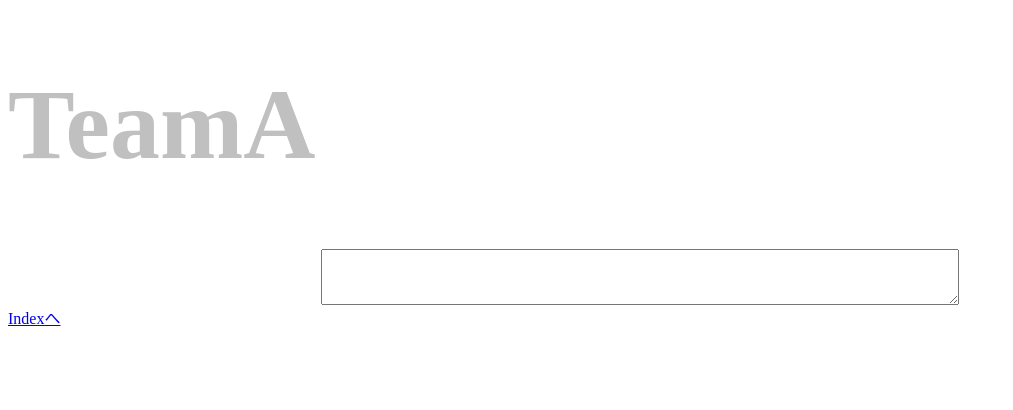
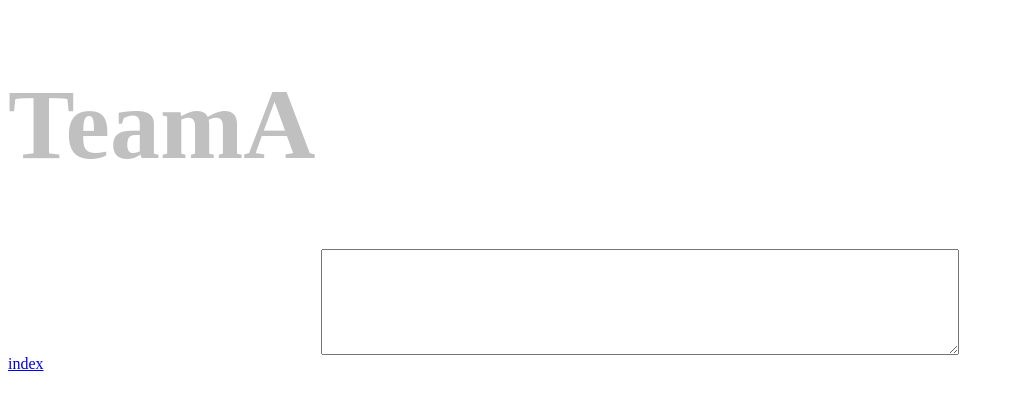
Before and after one commit to ShinuHiratsuka/Study, a plain HTML site: page Lesson-01-Git/team_a.html in a window 1280 px wide. Shown: the whole page, without its empty margins (0-1013 px from the left). Drawn offline with Linux system fonts and the light colour scheme.

Commit message:
Fix height of text area
Fix height of text area

```diff
--- a/Lesson-01-Git/team_a.html
+++ b/Lesson-01-Git/team_a.html
@@ -9,7 +9,6 @@
       height: 100px;
       display: block;
       margin: 0 auto;
-      height: 50px;
     }
     h1 {
       font-size: 100px;
@@ -22,6 +21,6 @@
   <form class="">
     <textarea></textarea>
   </form>
-  <a href="＃">Indexへ</a>
+  <a href="＃">index</a>
 </body>
 </html>
```
